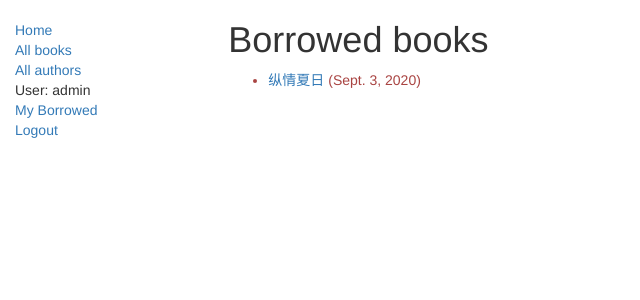
After one commit to zchuhui/python-learning, a Django app: page /catalog/mybooks/ in a window 1280 px wide. The commit adds this page. Shown: the top 300 px of the page, without its empty margins (0-640 px from the left). Run offline with Django 3.2, Linux system fonts and the light colour scheme; a user stored in the database is signed in; data comes from the database, SQL or seed files in the repository; both versions use the stored data as it was after the commit; some libraries are stand-ins or nearby versions.

Commit message:
新增图书实例

```diff
--- a/locallibrary/catalog/models.py
+++ b/locallibrary/catalog/models.py
@@ -1,13 +1,17 @@
 from django.db import models
-from django.urls import reverse #Used to generate URLs by reversing the URL patterns
-import uuid # Required for unique book instances
+# Used to generate URLs by reversing the URL patterns
+from django.urls import reverse
+import uuid  # Required for unique book instances
+from django.contrib.auth.models import User
+from datetime import date
 
 # 书籍类型
 class Genre(models.Model):
     """
     Model representing a book genre (e.g. Science Fiction, Non Fiction).
     """
-    name = models.CharField(max_length=200, help_text="Enter a book genre (e.g. Science Fiction, French Poetry etc.)")
+    name = models.CharField(
+        max_length=200, help_text="Enter a book genre (e.g. Science Fiction, French Poetry etc.)")
 
     def __str__(self):
         """
@@ -25,9 +29,12 @@ class Book(models.Model):
     author = models.ForeignKey('Author', on_delete=models.SET_NULL, null=True)
     # Foreign Key used because book can only have one author, but authors can have multiple books
     # Author as a string rather than object because it hasn't been declared yet in the file.
-    summary = models.TextField(max_length=1000, help_text="Enter a brief description of the book")
-    isbn = models.CharField('ISBN',max_length=13, help_text='13 Character <a href="https://www.isbn-international.org/content/what-isbn">ISBN number</a>')
-    genre = models.ManyToManyField(Genre, help_text="Select a genre for this book")
+    summary = models.TextField(
+        max_length=1000, help_text="Enter a brief description of the book")
+    isbn = models.CharField(
+        'ISBN', max_length=13, help_text='13 Character <a href="https://www.isbn-international.org/content/what-isbn">ISBN number</a>')
+    genre = models.ManyToManyField(
+        Genre, help_text="Select a genre for this book")
     # ManyToManyField used because genre can contain many books. Books can cover many genres.
     # Genre class has already been defined so we can specify the object above.
 
@@ -36,7 +43,6 @@ class Book(models.Model):
         String for representing the Model object.
         """
         return self.title
-
 
     def get_absolute_url(self):
         """
@@ -50,11 +56,20 @@ class BookInstance(models.Model):
     """
     Model representing a specific copy of a book (i.e. that can be borrowed from the library).
     """
-    id = models.UUIDField(primary_key=True, default=uuid.uuid4, help_text="Unique ID for this particular book across whole library")
+    id = models.UUIDField(primary_key=True, default=uuid.uuid4,
+                          help_text="Unique ID for this particular book across whole library")
     book = models.ForeignKey('Book', on_delete=models.SET_NULL, null=True)
     imprint = models.CharField(max_length=200)
     due_back = models.DateField(null=True, blank=True)
 
+    @property
+    def is_overdue(self):
+        if self.due_back and date.today() > self.due_back:
+            return True
+        return False
+
+
+    # 图书状态
     LOAN_STATUS = (
         ('m', 'Maintenance'),
         ('o', 'On loan'),
@@ -62,17 +77,19 @@ class BookInstance(models.Model):
         ('r', 'Reserved'),
     )
 
-    status = models.CharField(max_length=1, choices=LOAN_STATUS, blank=True, default='m', help_text='Book availability')
+    borrower = models.ForeignKey(User, on_delete=models.SET_NULL, null=True, blank=True)
+
+    status = models.CharField(max_length=1, choices=LOAN_STATUS,
+                              blank=True, default='m', help_text='Book availability')
 
     class Meta:
         ordering = ["due_back"]
-
 
     def __str__(self):
         """
         String for representing the Model object
         """
-        return '%s (%s)' % (self.id,self.book.title)
+        return '%s (%s)' % (self.id, self.book.title)
 
 
 # 作者
@@ -91,7 +108,6 @@ class Author(models.Model):
         """
         return reverse('author-detail', args=[str(self.id)])
 
-
     def __str__(self):
         """
         String for representing the Model object.
--- a/locallibrary/catalog/templates/base_generic.html
+++ b/locallibrary/catalog/templates/base_generic.html
@@ -29,6 +29,7 @@
 
           {% if user.is_authenticated %}
             <li>User: {{ user.get_username }}</li>
+            <li><a href="{% url 'my-borrowed' %}">My Borrowed</a></li>
             <li><a href="{% url 'logout'%}?next={{request.path}}">Logout</a></li>
           {% else %}
             <li><a href="{% url 'login'%}?next={{request.path}}">Login</a></li>
--- /dev/null
+++ b/locallibrary/catalog/templates/catalog/bookinstance_list_borrowed_user.html
@@ -0,0 +1,19 @@
+{% extends "base_generic.html" %}
+
+{% block content %}
+<h1>Borrowed books</h1>
+
+{% if bookinstance_list %}
+<ul>
+
+  {% for bookinst in bookinstance_list %}
+  <li class="{% if bookinst.is_overdue %}text-danger{% endif %}">
+    <a href="{% url 'book-detail' bookinst.book.pk %}">{{bookinst.book.title}}</a> ({{ bookinst.due_back }})
+  </li>
+  {% endfor %}
+</ul>
+
+{% else %}
+<p>There are no books borrowed.</p>
+{% endif %}
+{% endblock %}
--- a/locallibrary/catalog/urls.py
+++ b/locallibrary/catalog/urls.py
@@ -11,3 +11,8 @@ urlpatterns = [
     path('book/<int:pk>', views.book_detail_view, name='book-detail'),
     path('author/<int:pk>', views.author_detail_view, name='author-detail'),
 ]
+
+
+urlpatterns += [
+    path('mybooks/', views.LoanedBooksByUserListView.as_view(), name='my-borrowed'),
+]
--- a/locallibrary/catalog/views.py
+++ b/locallibrary/catalog/views.py
@@ -89,3 +89,16 @@ def author_detail_view(request, pk):
         'catalog/author_detail.html',
         context={'author': author}
     )
+
+
+# 图书实例
+class LoanedBooksByUserListView(LoginRequiredMixin,generic.ListView):
+    """
+    Generic class-based view listing books on loan to current user.
+    """
+    model = BookInstance
+    template_name ='catalog/bookinstance_list_borrowed_user.html'
+    paginate_by = 10
+
+    def get_queryset(self):
+        return BookInstance.objects.filter(borrower=self.request.user).filter(status__exact='o').order_by('due_back')
```
Also changed, not shown: locallibrary/catalog/admin.py (+16 -1 lines), locallibrary/catalog/migrations/0002_bookinstance_borrower.py (added), locallibrary/db.sqlite3.
